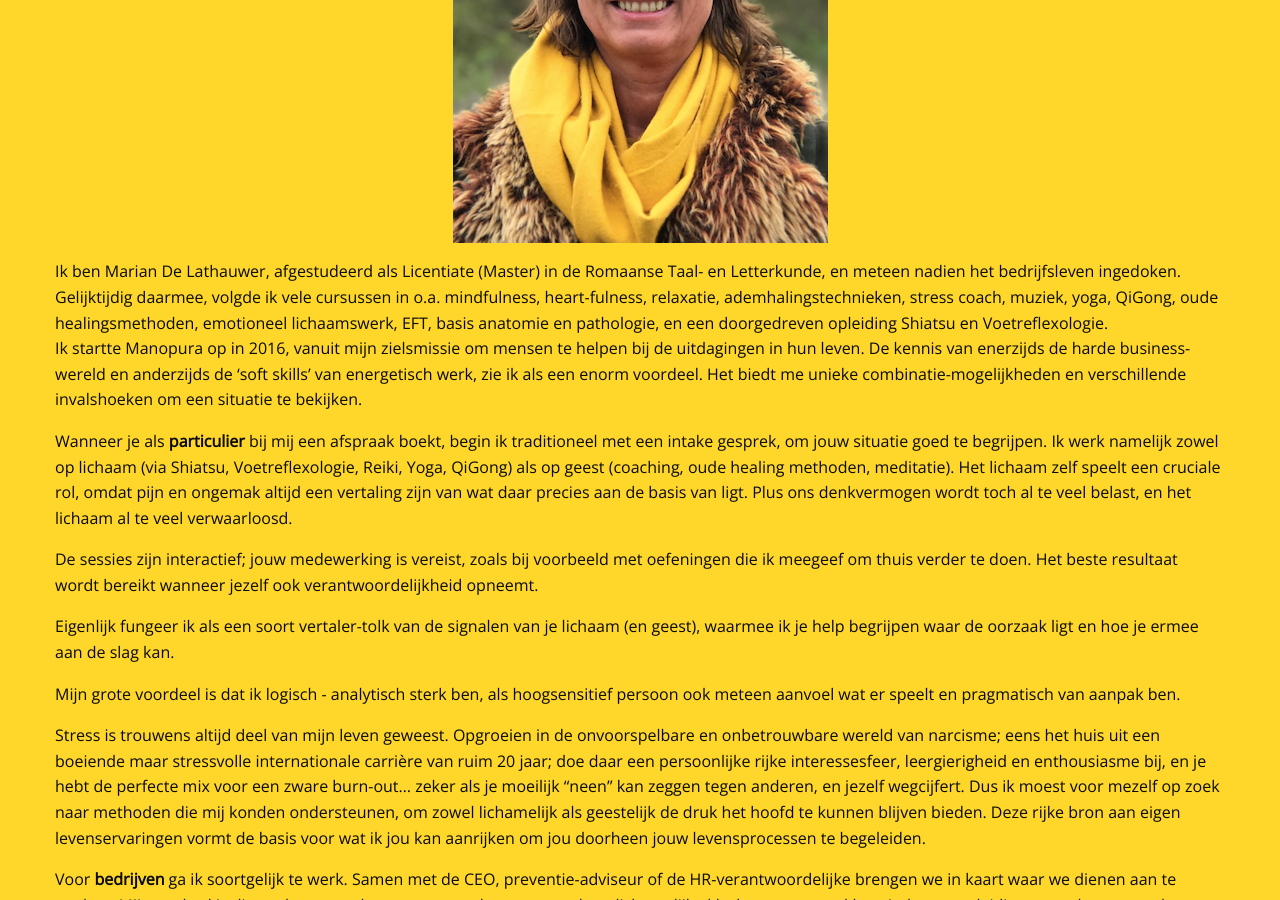
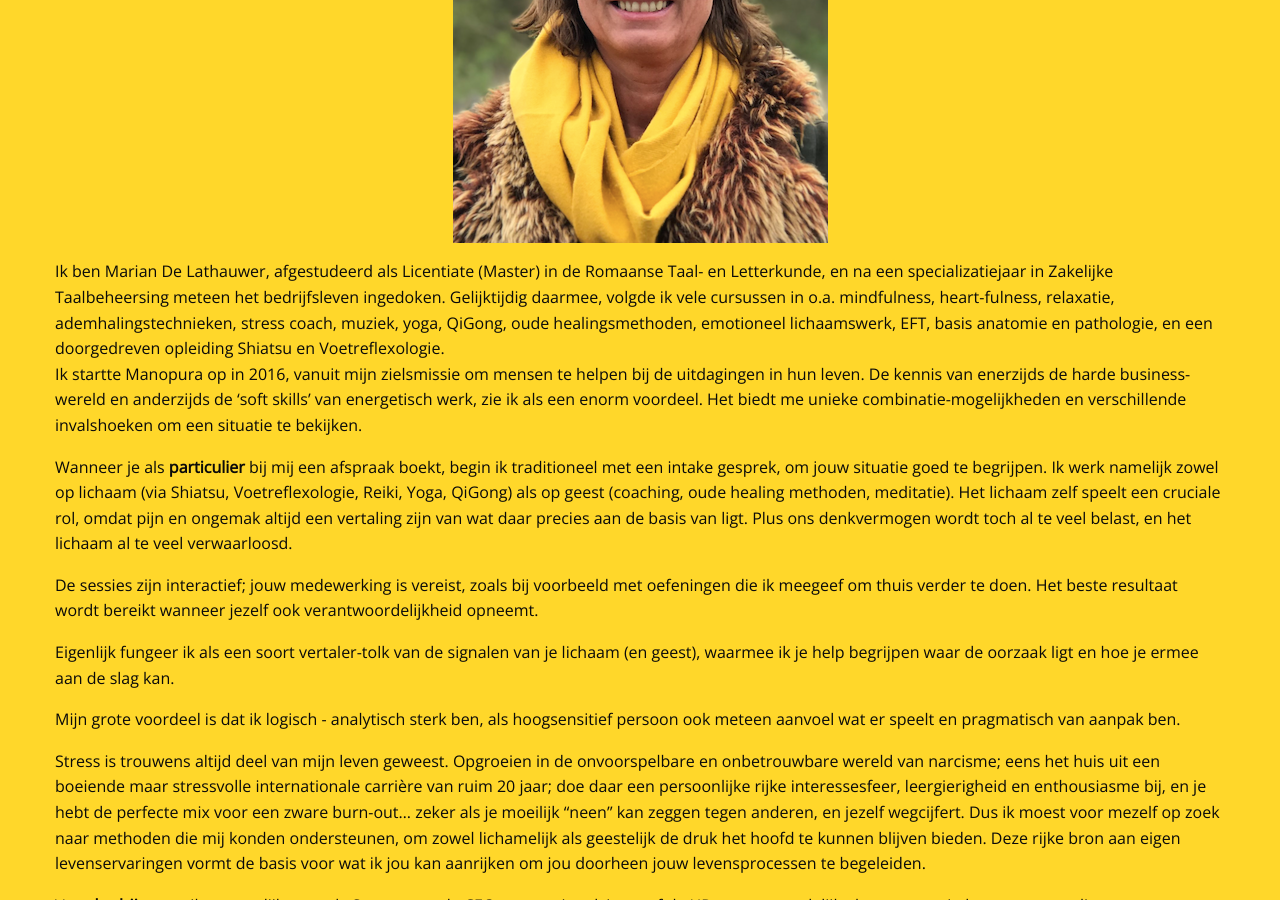
Before and after one commit to manopura/manopura.github.io, a Jekyll site: the page built from index.md, in a window 1280 px wide and 900 px high, scrolled down 1068 px. Built offline with Jekyll 4.4.1, drawn with Linux system fonts in a browser that asks for light colours; nearby versions of some CDN libraries.

Commit message:
Update index.md

```diff
--- a/index.md
+++ b/index.md
@@ -24,7 +24,7 @@
 
 ![fotofrontwebsitemanopura](images/fotofrontwebsitemanopura.png)
 
-Ik ben Marian De Lathauwer, afgestudeerd als Licentiate (Master) in de Romaanse Taal- en Letterkunde, en meteen nadien het bedrijfsleven ingedoken. Gelijktijdig daarmee, volgde ik vele cursussen in o.a. mindfulness, heart-fulness, relaxatie, ademhalingstechnieken, stress coach, muziek, yoga, QiGong, oude healingsmethoden, emotioneel lichaamswerk, EFT, basis anatomie en pathologie, en een doorgedreven opleiding Shiatsu en Voetreflexologie.
+Ik ben Marian De Lathauwer, afgestudeerd als Licentiate (Master) in de Romaanse Taal- en Letterkunde, en na een specializatiejaar in Zakelijke Taalbeheersing meteen het bedrijfsleven ingedoken. Gelijktijdig daarmee, volgde ik vele cursussen in o.a. mindfulness, heart-fulness, relaxatie, ademhalingstechnieken, stress coach, muziek, yoga, QiGong, oude healingsmethoden, emotioneel lichaamswerk, EFT, basis anatomie en pathologie, en een doorgedreven opleiding Shiatsu en Voetreflexologie.
 Ik startte Manopura op in 2016, vanuit mijn zielsmissie om mensen te helpen bij de uitdagingen in hun leven. De kennis van enerzijds de harde business-wereld en anderzijds de 'soft skills' van energetisch werk, zie ik als een enorm voordeel. Het biedt me unieke combinatie-mogelijkheden en verschillende invalshoeken om een situatie te bekijken.
 
 Wanneer je als **particulier** bij mij een afspraak boekt, begin ik traditioneel met een intake gesprek, om jouw situatie goed te begrijpen. Ik werk namelijk zowel op lichaam (via Shiatsu, Voetreflexologie, Reiki, Yoga, QiGong) als op geest (coaching, oude healing methoden, meditatie). Het lichaam zelf speelt een cruciale rol, omdat pijn en ongemak altijd een vertaling zijn van wat daar precies aan de basis van ligt. Plus ons denkvermogen wordt toch al te veel belast, en het lichaam al te veel verwaarloosd.
```
